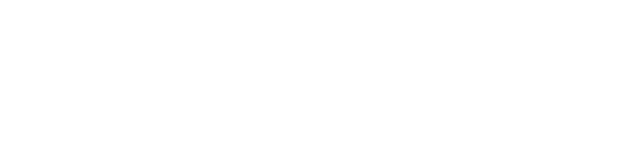
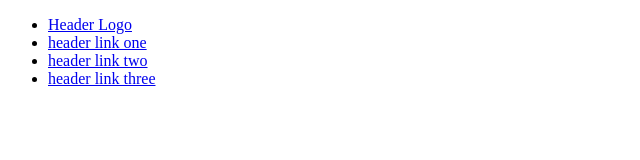
Before and after one commit to GarciaRonald/landing-page, a plain HTML site: page index.html in a window 1280 px wide. Shown: the whole page, without its empty margins (0-640 px from the left). Drawn offline with Linux system fonts and the light colour scheme.

Commit message:
Add navigation links

```diff
--- a/index.html
+++ b/index.html
@@ -7,7 +7,17 @@
     <link rel="stylesheet" href="./styles.css">
 </head>
 <body>
-    <div class="header"></div>
+    <div class="header">
+        <div class="nav">
+            <ul>
+                <li><a href="#">Header Logo</a></li>
+                <li><a href="#">header link one</a></li>
+                <li><a href="#">header link two</a></li>
+                <li><a href="#">header link three</a></li>
+            </ul>
+        </div>
+        <div class="hero"></div>
+    </div>
 
     <div class="info"></div>
 
```
